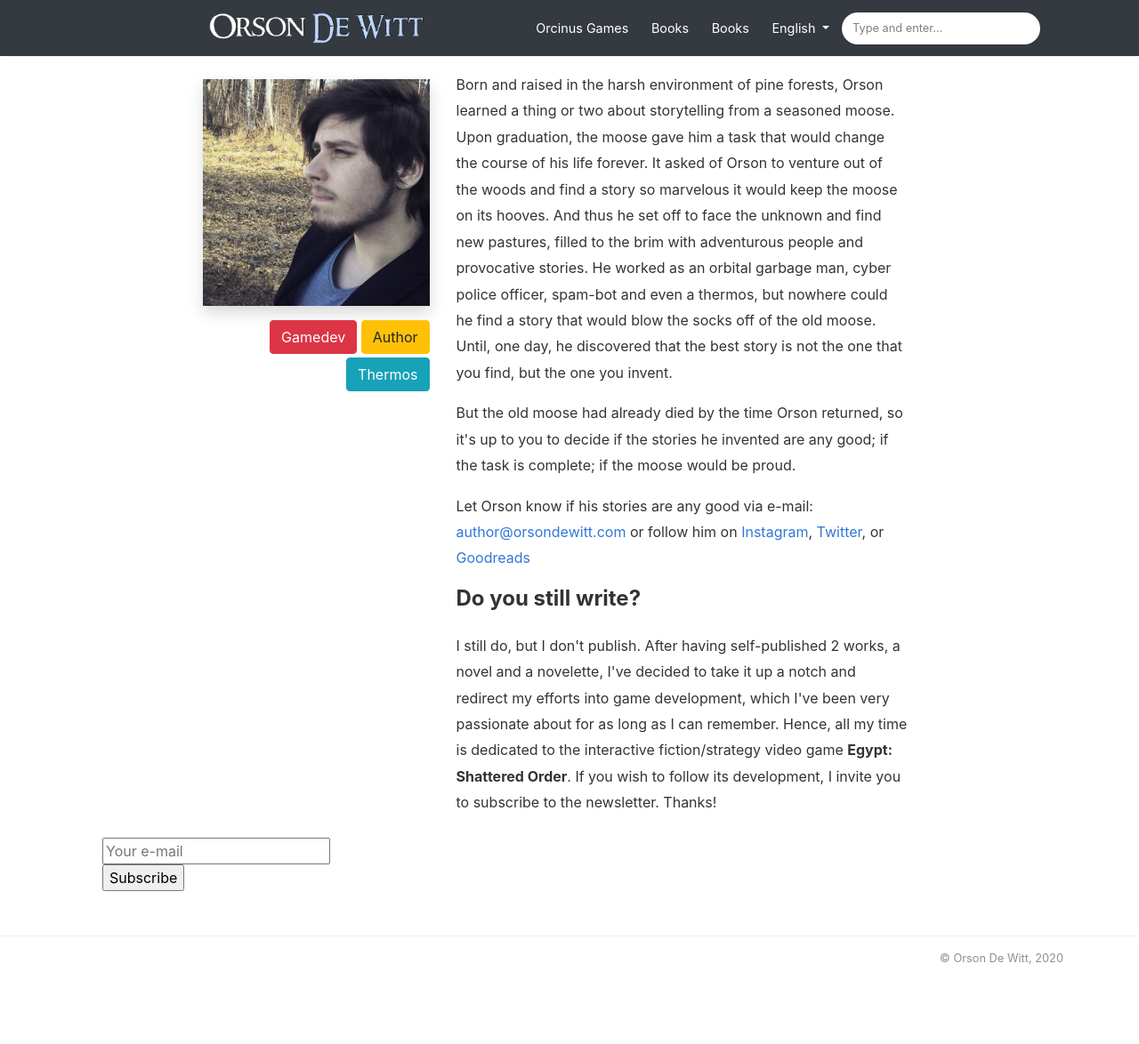
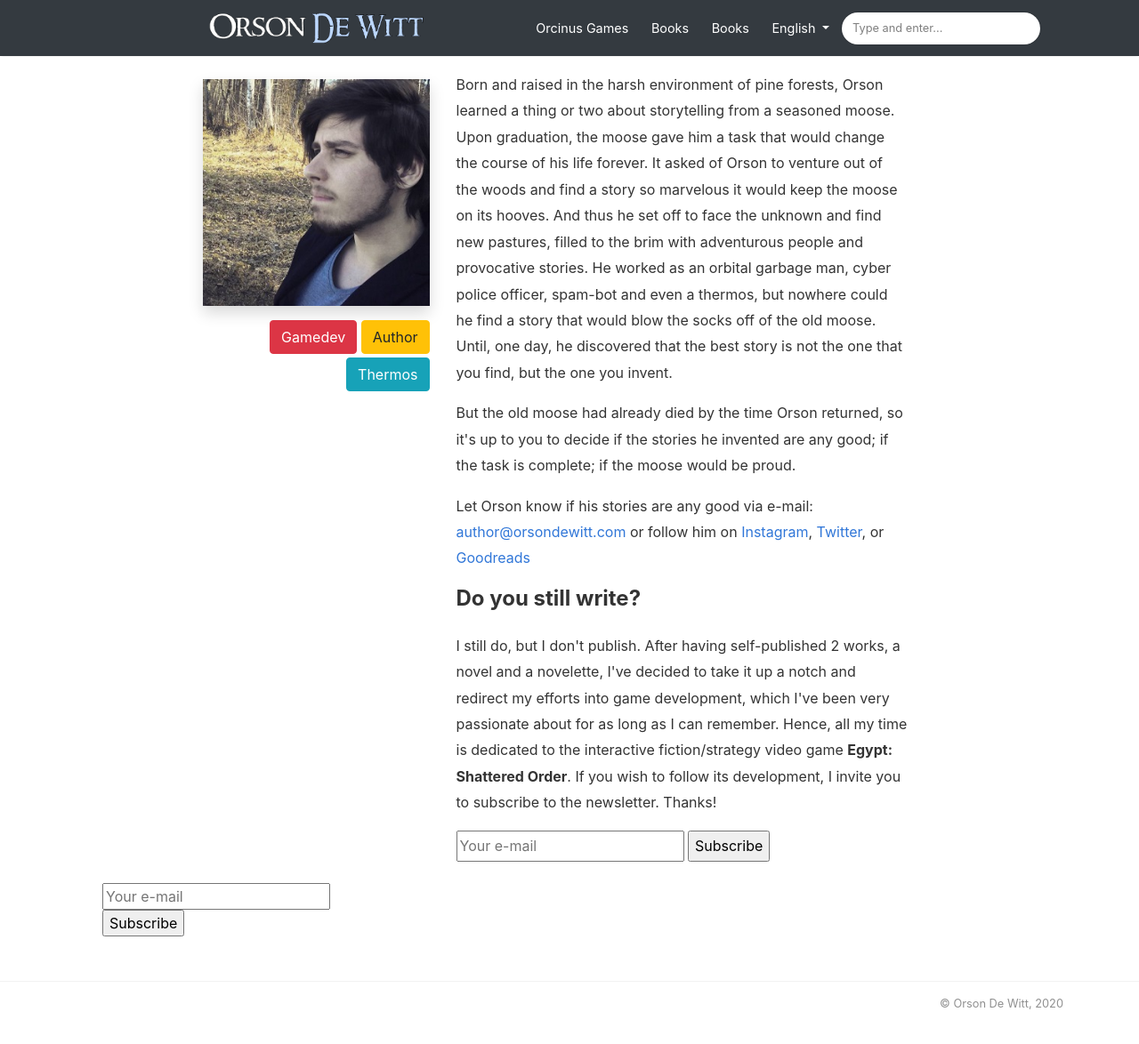
Before and after one commit to OrsonDWitt/OrsonDWitt.github.io, a Jekyll site: the page built from _pages/about.md, in a window 1280 px wide and 1212 px high. Shown: the top 1174 px of the window at 89% size. Built offline with Jekyll 4.4.1, drawn with Linux system fonts in a browser that asks for light colours; nearby versions of some CDN libraries.

Commit message:
Update about.md

```diff
--- a/_pages/about.md
+++ b/_pages/about.md
@@ -25,3 +25,4 @@ Let Orson know if his stories are any good via e-mail: <a href="mailto:author@or
 
 <h4>Do you still write?</h4>
 <p>I still do, but I don't publish. After having self-published 2 works, a novel and a novelette, I've decided to take it up a notch and redirect my efforts into game development, which I've been very passionate about for as long as I can remember. Hence, all my time is dedicated to the interactive fiction/strategy video game <strong>Egypt: Shattered Order</strong>. If you wish to follow its development, I invite you to subscribe to the newsletter. Thanks!</p>
+{% include subscribe.html %}
```
